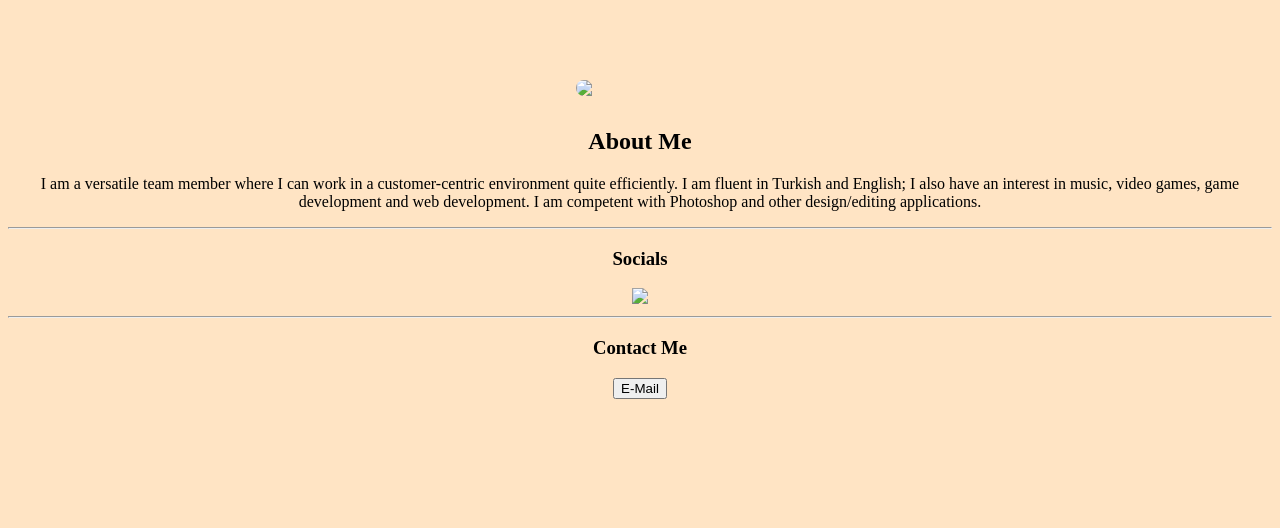
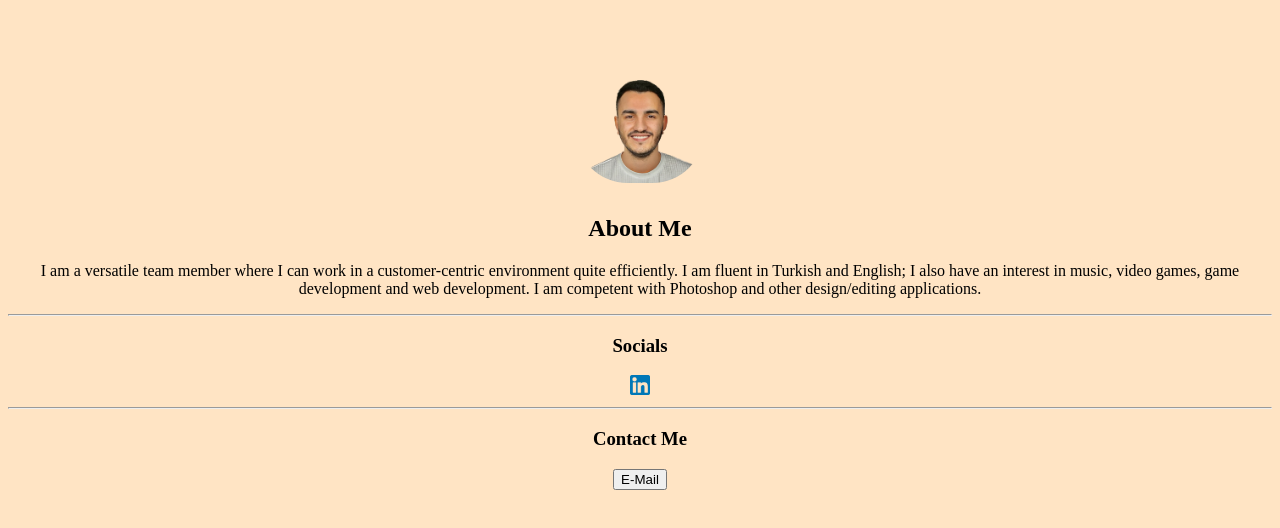
Before and after one commit to weirdestbear/aboutme, a plain HTML site: page index.html in a window 1280 px wide. Drawn offline with Linux system fonts and the light colour scheme; the site is published under a folder, as on GitHub Pages, so addresses that start at the root find nothing.

Commit message:
Update index.html

```diff
--- a/index.html
+++ b/index.html
@@ -12,7 +12,7 @@
 <body class="bg-color">
     <br> <br> <br> <br>
     <div class="pp-container">
-        <img class="pp" src="/assets/Konu.png">
+        <img class="pp" src="assets/Konu.png">
     </div>
     <h2>About Me</h2>
 
@@ -24,7 +24,7 @@
 </body>
 <div style="text-align: center;">
     <a href="https://www.linkedin.com/in/mertasci">
-        <img src="/assets/linkedin.png" width="20"></a>
+        <img src="assets/linkedin.png" width="20"></a>
 
 </div>
 <hr>
```
